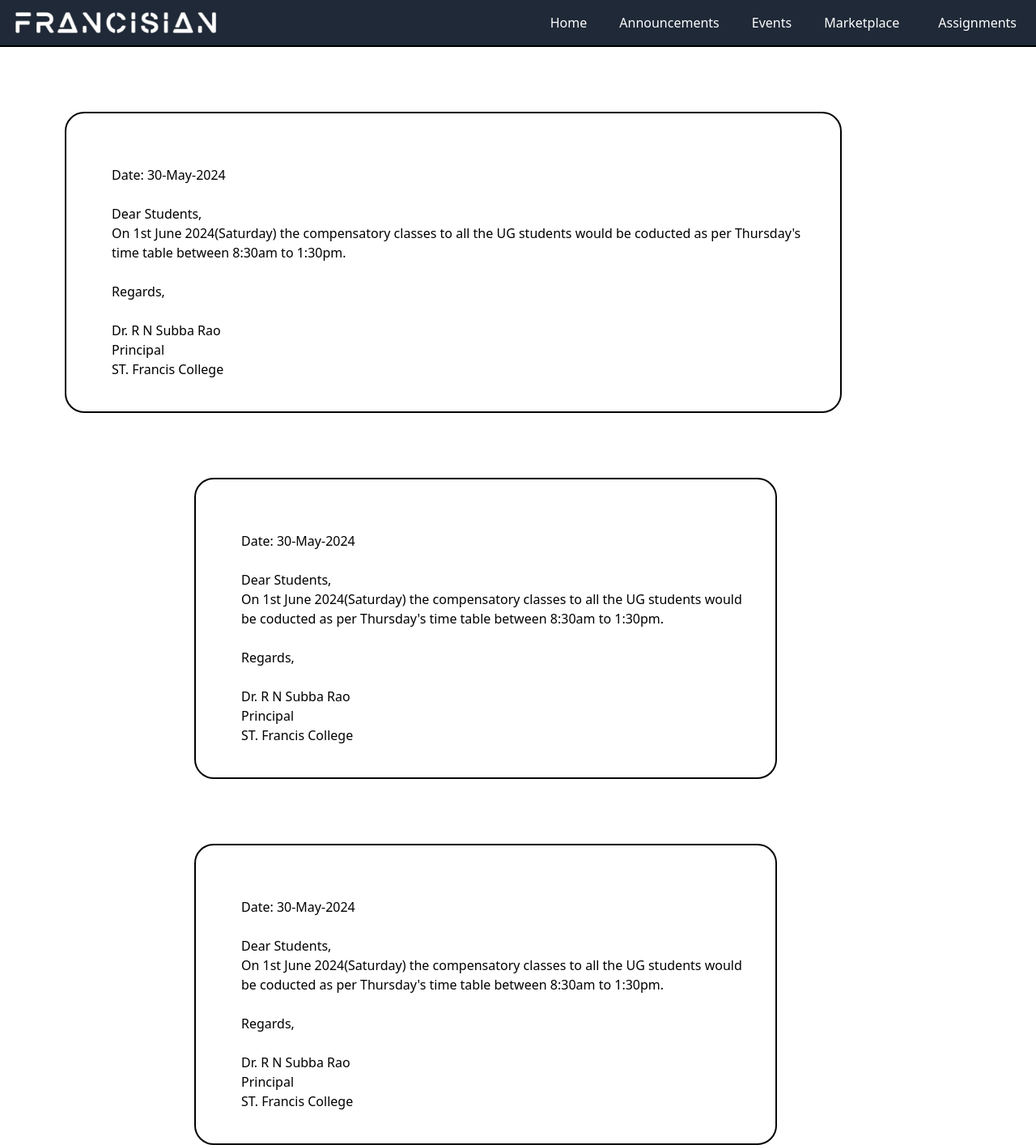
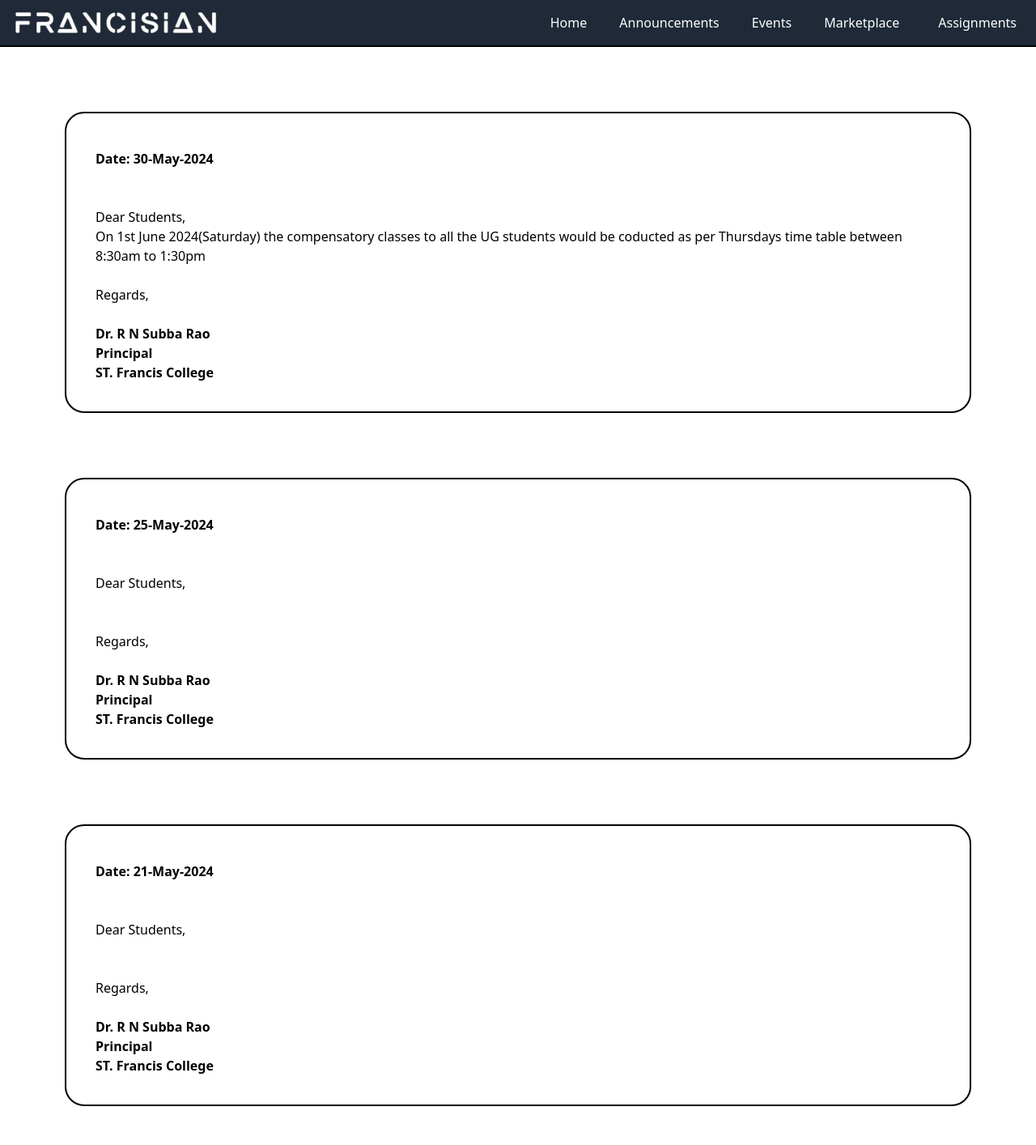
Before and after one commit to Venkatr01/francisian, a React (Vite) app: page /announcements in a window 1280 px wide. Shown: the whole page at 81% size. After the commit the page ends 1366 px from the top, so only its background shows below. Built offline with nearby package versions, Linux system fonts and the light colour scheme.

Commit message:
Modify announcement msg

```diff
--- a/index.html
+++ b/index.html
@@ -2,7 +2,7 @@
 <html lang="en">
   <head>
     <meta charset="UTF-8" />
-    <link rel="icon" type="image/svg+xml" href="/frontend/src/assets/favicon-32x32.png" />
+    <link rel="icon" type="image/svg+xml" href="/frontend/src/assets/Flogo.jpeg" />
     <meta name="viewport" content="width=1200" />
     <title>Francisian</title>
   </head>
--- a/src/App.jsx
+++ b/src/App.jsx
@@ -9,9 +9,6 @@ import Paths from './components/Paths';
 
 function App() {
   return (
-    //    <div className="App">
-    //   <HappyBirthday />
-    // </div>
     <div className='App bg-white'>
     <Paths/>
     </div>
--- a/src/components/Announcements.jsx
+++ b/src/components/Announcements.jsx
@@ -4,31 +4,23 @@ import Navbar from './Navbar'
 function Announcements() {
   return (
     <div>
-         <div className=' flex p-10 align-middle mt-20 ml-20 bg-white rounded-3xl mr-60 border-2 border-black' >
-         <span className=' w-3 h-1 p-2 mt-1 rounded-full del text-white '></span>
-         <br />Date: 30-May-2024 <br /> <br />
-         Dear Students,<br/>
-         On 1st June 2024(Saturday) the compensatory classes to all the UG students would be coducted as per Thursday's time table between 8:30am to 1:30pm.
-         <br /><br />Regards,<br /><br />
-         Dr. R N Subba Rao <br /> Principal <br />ST. Francis College      </div>
-
-         <div className=' flex p-10 align-middle mt-20 ml-60  rounded-3xl mr-80 border-2 border-black' >
-         <span className=' w-3 h-1 p-2 mt-1 rounded-full del text-white '></span>
-         <br />Date: 30-May-2024 <br /> <br />
-         Dear Students,<br/>
-         On 1st June 2024(Saturday) the compensatory classes to all the UG students would be coducted as per Thursday's time table between 8:30am to 1:30pm.
-         <br /><br />Regards,<br /><br />
-         Dr. R N Subba Rao <br /> Principal <br />ST. Francis College      </div>
-         <div className=' flex p-10 align-middle mt-20 ml-60  rounded-3xl mr-80 border-2 border-black' >
-         <span className=' w-3 h-1 p-2 mt-1 rounded-2xl del text-white '></span>
-         <br />Date: 30-May-2024 <br /> <br />
-         Dear Students,<br/>
-         On 1st June 2024(Saturday) the compensatory classes to all the UG students would be coducted as per Thursday's time table between 8:30am to 1:30pm.
-         <br /><br />Regards,<br /><br />
-         Dr. R N Subba Rao <br /> Principal <br />ST. Francis College
-      </div>
+    <AnnounceMsg date={"30-May-2024"} msgContent={"On 1st June 2024(Saturday) the compensatory classes to all the UG students would be coducted as per Thursdays time table between 8:30am to 1:30pm"} />
+    <AnnounceMsg date={"25-May-2024"} />
+    <AnnounceMsg date={"21-May-2024"} />
     </div>
   )
 }
 
+function AnnounceMsg({date,msgContent}){
+  return(
+    <div className=' flex flex-col pt-5 p-9 align-middle mt-20 ml-20 bg-whit rounded-3xl mr-20 border-2 border-black' >
+    <br /> <b>Date: {date} </b><br /> <br />
+    Dear Students,<br/>
+    {msgContent}
+    <br /><br />Regards,<br /><br />
+    <b>Dr. R N Subba Rao <br /> Principal <br />ST. Francis College  </b>
+  </div>
+  )
+}
+
 export default Announcements
```
